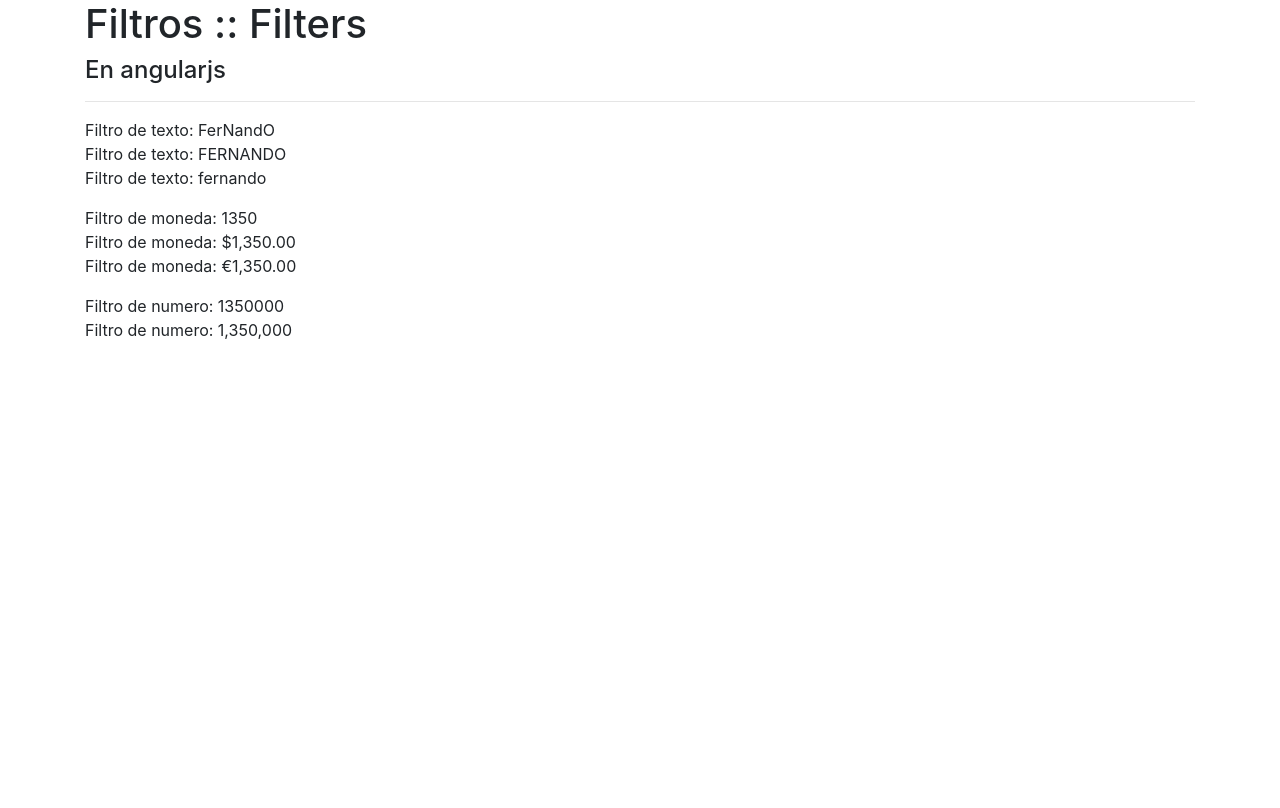
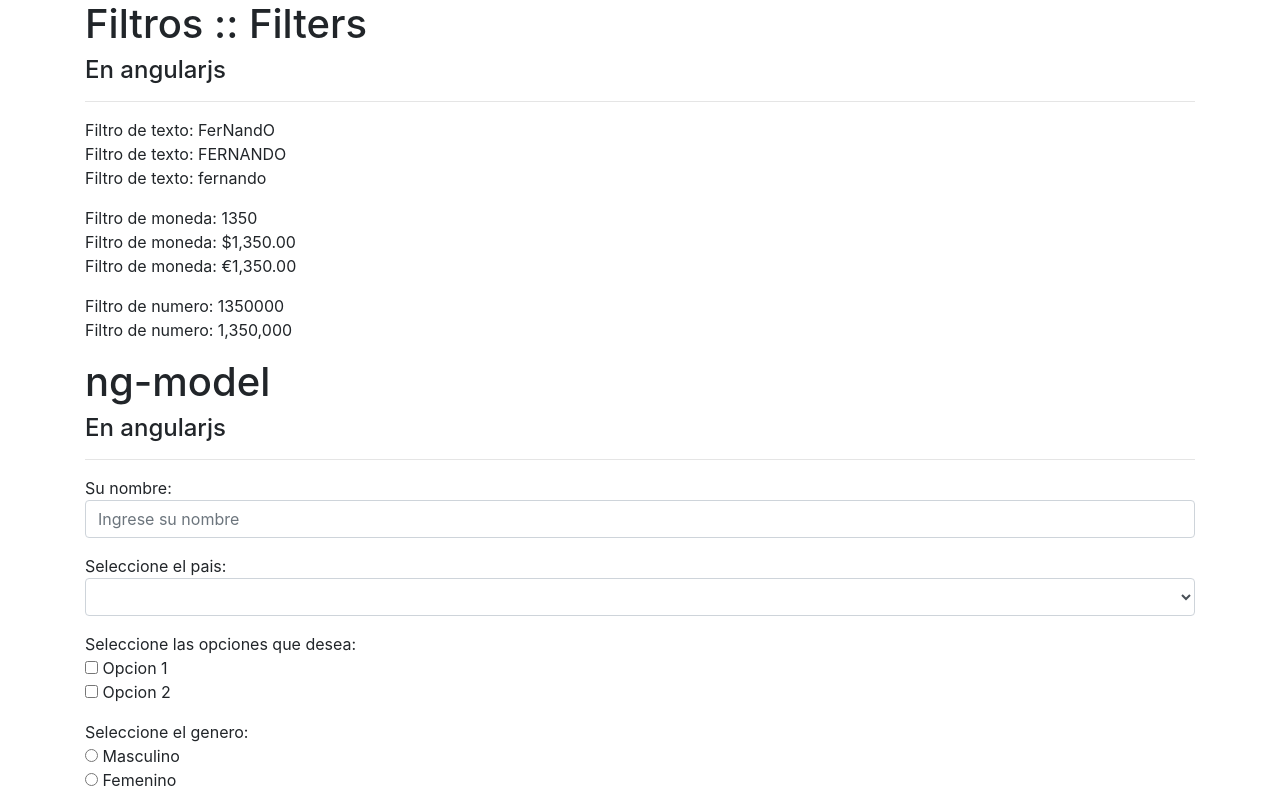
Before and after one commit to masterfabela/practicas-angularjs, a plain HTML site: page Ejercicio 01/index.html in a window 1280 px wide. Drawn offline with Linux system fonts and the light colour scheme.

Commit message:
Fin ejercicio 3

```diff
--- a/Ejercicio 01/index.html
+++ b/Ejercicio 01/index.html
@@ -11,6 +11,8 @@
 
   </head>
   <body>
+
+    <!-- FILTROS -->
     <div class="container">
       <h1>Filtros :: Filters</h1>
       <h4>En angularjs</h4>
@@ -35,5 +37,40 @@
         Filtro de numero: {{1350000 | number}}
       </p>
     </div>
+
+    <!-- NG-Model -->
+    <div class="container">
+      <h1>ng-model</h1>
+      <h4>En angularjs</h4>
+      <hr>
+      <p>
+        Su nombre: {{nombre | uppercase}}
+        <br>
+        <input type="text" ng-model="nombre" class="form-control" placeholder="Ingrese su nombre">
+      </p>
+      <p>
+        Seleccione el pais: {{pais}}
+        <select class="form-control" ng-model="pais">
+          <option value="1">Costa Rica</option>
+          <option value="2">Mejico</option>
+          <option value="3">Colombia</option>
+        </select>
+      </p>
+      <p>
+        Seleccione las opciones que desea: {{option1}} {{option2}}
+        <br>
+        <input type="checkbox" ng-model="option1"> Opcion 1
+        <br>
+        <input type="checkbox" ng-model="option2"> Opcion 2
+      </p>
+      <p>
+        Seleccione el genero: {{genero}}
+        <br>
+        <input type="radio" value="M" ng-model="genero"> Masculino
+        <br>
+        <input type="radio" value="F" ng-model="genero"> Femenino
+      </p>
+    </div>
+
   </body>
 </html>
```
